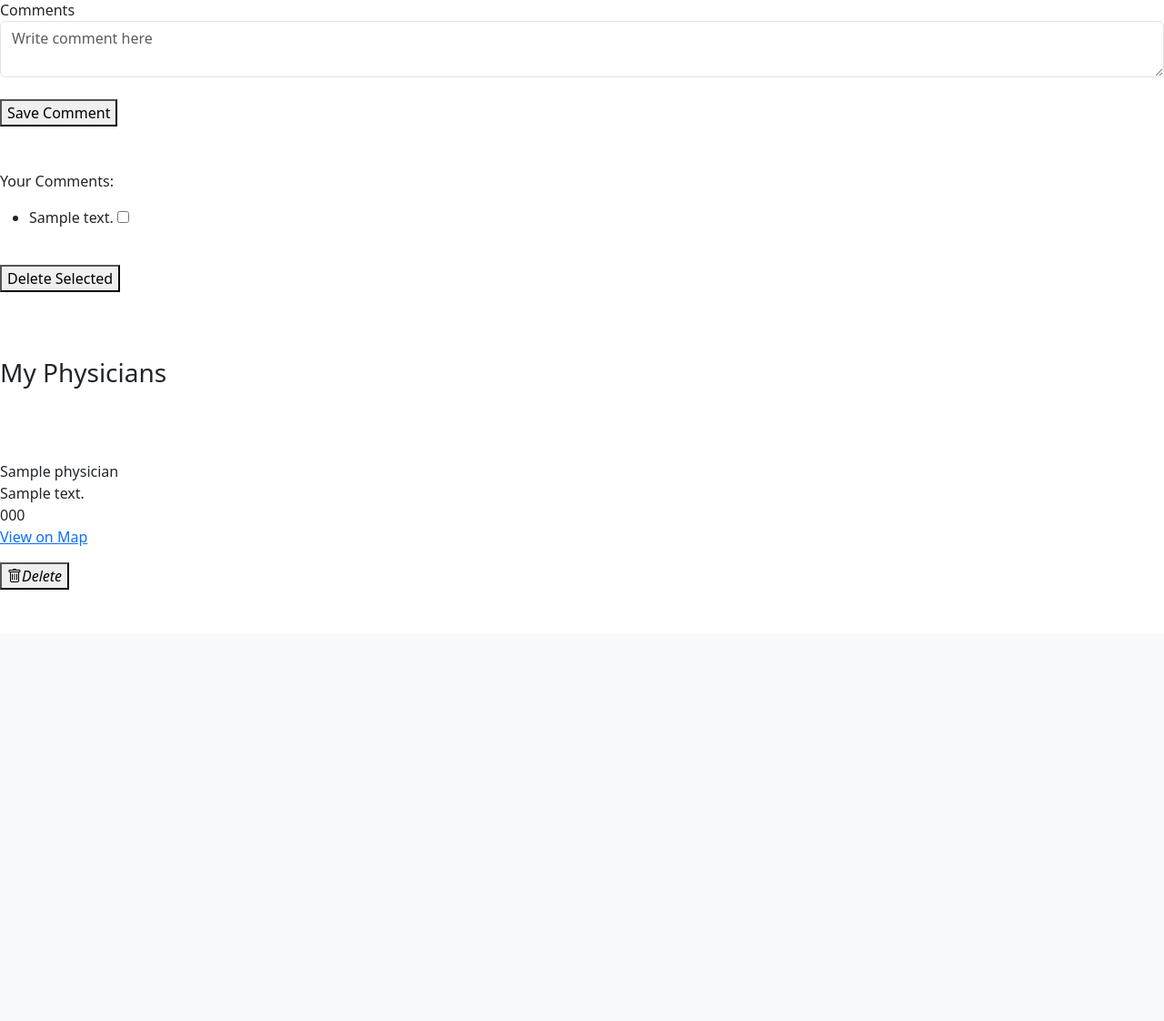
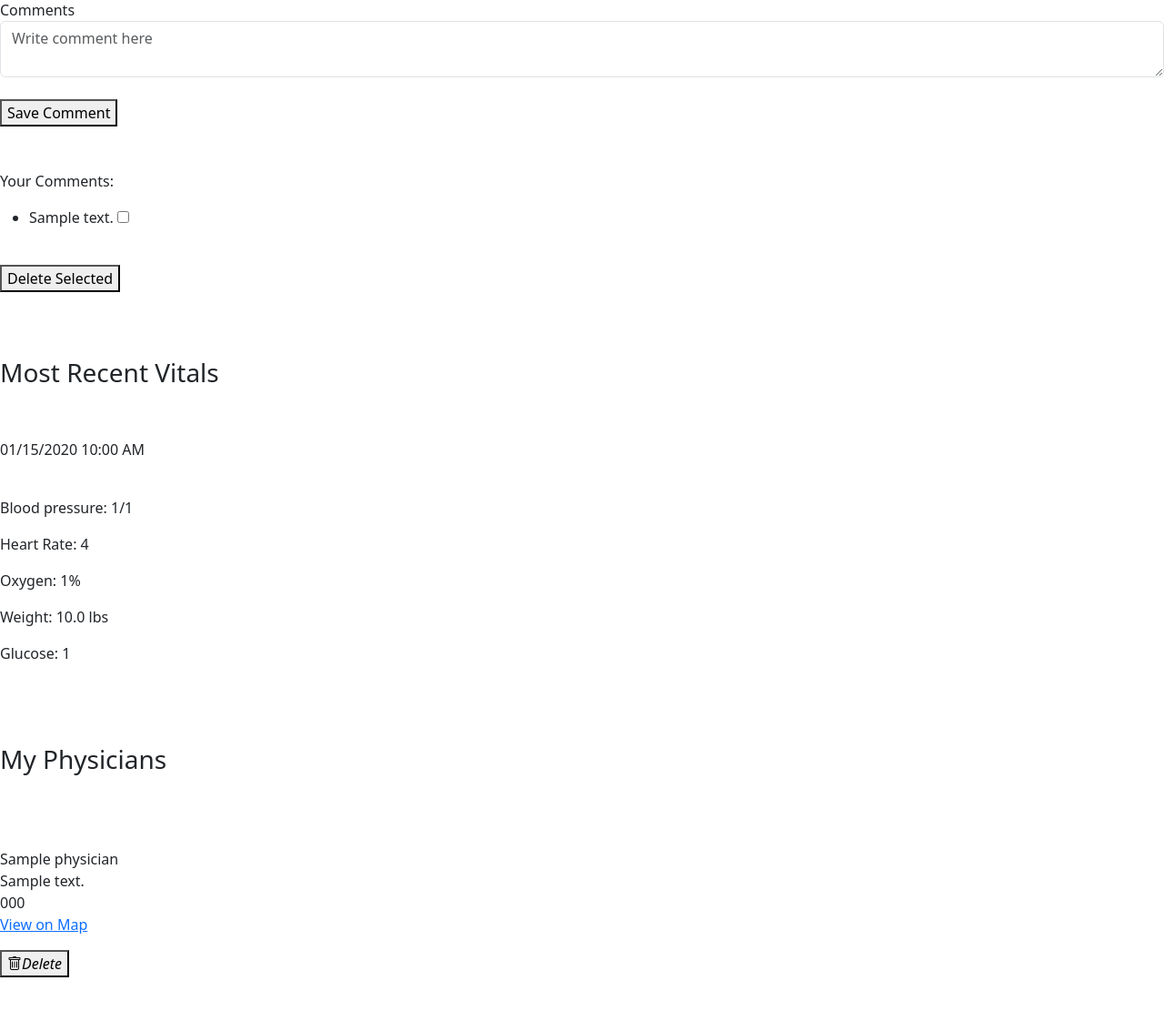
Before and after one commit to BWuthrich06/My_Health_Project, a Flask app: page /profile in a window 1280 px wide. Shown: the part 425-1547 px from the top of the page at 91% size. Before the commit the page ends 1073 px from the top, so only its background shows below. Run offline with Flask 2, Linux system fonts and the light colour scheme; the visitor is signed in with stand-in values (Sample User, id 1); tables that the repository leaves empty hold one stand-in row (values such as "Sample post").

Commit message:
Most recent vital sign to profile

```diff
--- a/crud.py
+++ b/crud.py
@@ -197,3 +197,11 @@ def delete_physician(physician_id):
     physician = Physician.query.get(physician_id)
 
     return physician
+
+
+def get_recent_vital(user_id):
+    """Return user's most recent vitals."""
+
+    vital = Vital.query.filter_by(user_id=user_id).order_by(Vital.date_time.desc()).first()
+
+    return vital
--- a/server.py
+++ b/server.py
@@ -129,7 +129,9 @@ def main_profile():
         saved_physicians = crud.get_physicians_by_user_id(user_id)
         print(saved_physicians)
 
-        return render_template("profile.html", name=name, all_user_conditions=all_user_conditions, saved_physicians=saved_physicians)
+        vitals = crud.get_recent_vital(user_id)
+
+        return render_template("profile.html", name=name, all_user_conditions=all_user_conditions, saved_physicians=saved_physicians, vitals=vitals)
 
     #Redirect user to login.
     else:
--- a/templates/profile.html
+++ b/templates/profile.html
@@ -8,6 +8,7 @@
 
   <h3>My Health Conditions</h3><br>
 
+<div id="saved_user_conditions">
 <!--If user has saved conditions-->
 {% if all_user_conditions %}
 
@@ -54,11 +55,40 @@
       </form>
     </div>
   </div>
-
-    <br><br><br>
+</div><br><br><br>
 
   {% endfor %}
 {% endif %}
+
+<div id="recent_vital">
+  <h3>Most Recent Vitals</h3><br><br>
+{% if vitals %}
+  <p>{{ vitals.date_time.strftime("%m/%d/%Y %I:%M %p") }}</p><br>
+
+  {% if vitals.systolic and vitals.diastolic %}
+    <p>Blood pressure: {{ vitals.systolic }}/{{ vitals.diastolic }}</p>
+  {% endif %}
+
+  {% if vitals.heart_rate %}
+    <p>Heart Rate: {{ vitals.heart_rate }}</p>
+  {% endif %}
+
+  {% if vitals.oxygen %}
+    <p>Oxygen: {{ vitals.oxygen }}%</p>
+  {% endif %}
+
+  {% if vitals.weight %}
+    <p>Weight: {{ vitals.weight }} lbs</p>
+  {% endif %}
+
+  {% if vitals.glucose %}
+    <p>Glucose: {{ vitals.glucose }}</p>
+  {% endif %}
+
+  {% else %}
+  <p>No vital signs recorded.</p>
+{% endif %}
+</div><br><br><br>
 
 <div id="physician_results">
 {% if saved_physicians %}
@@ -76,13 +106,10 @@
 {% else %}
   <h3>No Saved Physicians</h3>
 {% endif %}
-
 </div>
 
+
 <script src="/static/comments.js"></script>
-
 <script src="static/physicians.js"></script>
 
-
-
 {% endblock %}
```
